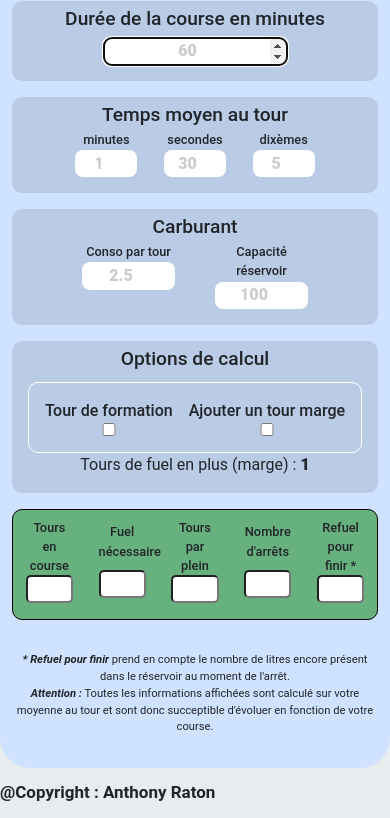
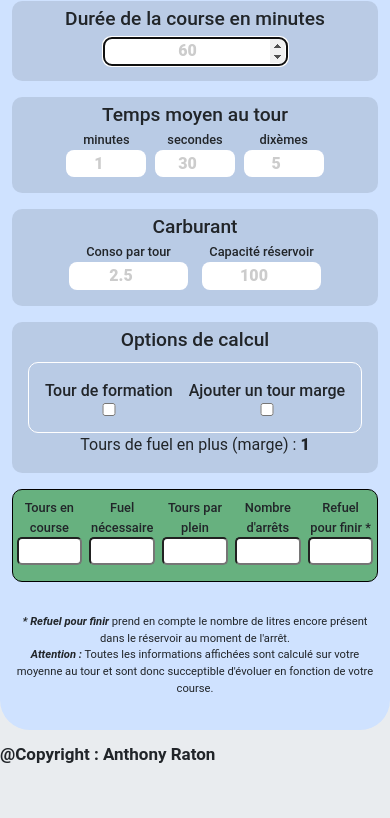
Before and after one commit to tchik90/Strat-Calculator, a plain HTML site: page index.html in a window 390 px wide. Shown: the part 128-946 px from the top of the page. After the commit the page ends 908 px from the top, so only its background shows below. Drawn offline with nearby package versions, Linux system fonts and the light colour scheme.

Commit message:
Add files via upload

```diff
--- a/style/style.css
+++ b/style/style.css
@@ -340,4 +340,11 @@ footer {
     label.input_result {
       font-size: 0.8em !important;
     }
+
+    .minutes,
+    .secondes,
+    .dixiemes,
+    .input_result {
+        width: 90%;
+    }
   }
```
